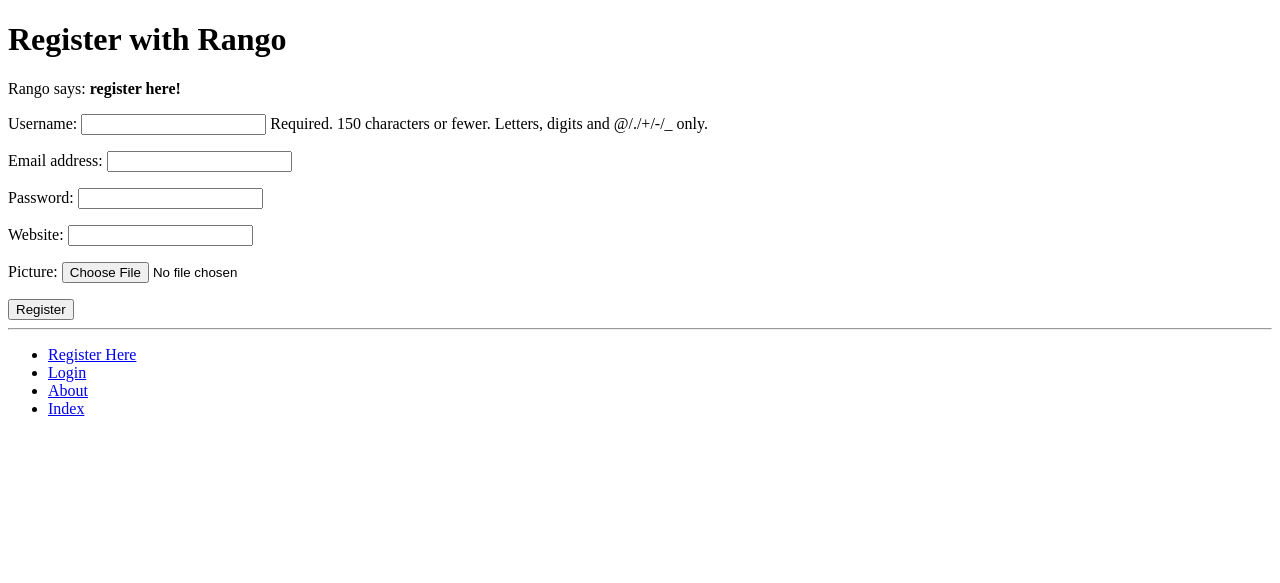
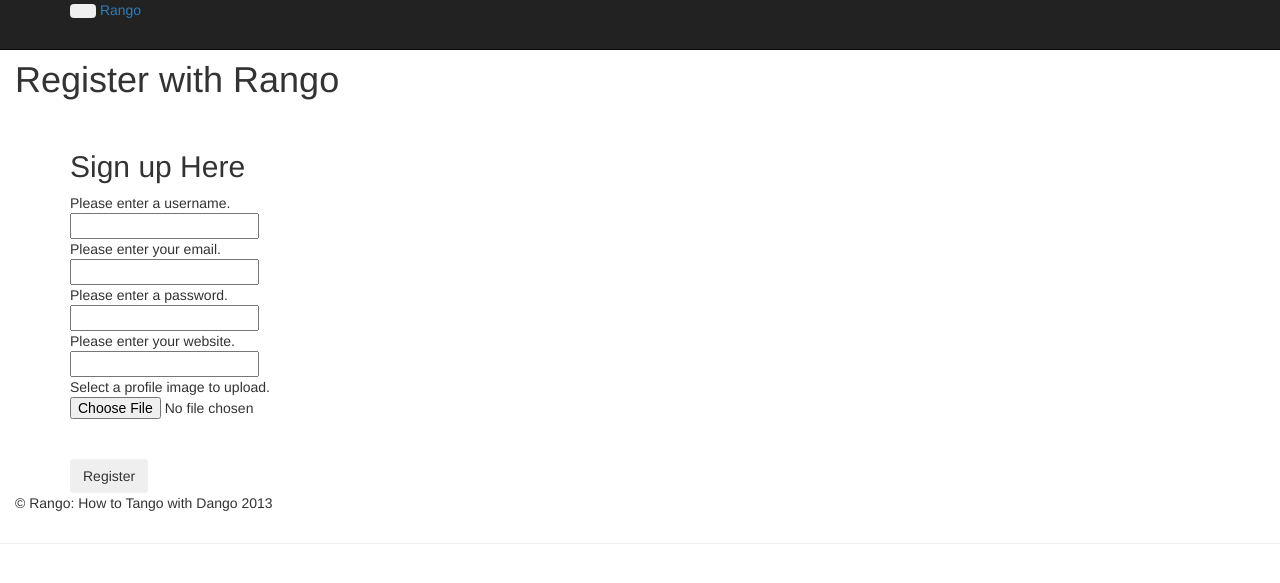
Before and after one commit to raver/rango, a Django app: page /rango/register/ in a window 1280 px wide. Shown: the top 583 px of the page. Run offline with Django 3.2, Linux system fonts and the light colour scheme; parts of the project's set-up code (start-up, migrations or seed data) failed here and were passed over; some libraries are stand-ins or nearby versions.

Commit message:
after chapter 11

```diff
--- a/rango/forms.py
+++ b/rango/forms.py
@@ -40,13 +40,18 @@
         return cleaned_data
 
 class UserForm(forms.ModelForm):
-    password = forms.CharField(widget=forms.PasswordInput())
+    username = forms.CharField(help_text="Please enter a username.")
+    email = forms.CharField(help_text="Please enter your email.")
+    password = forms.CharField(widget=forms.PasswordInput(), help_text="Please enter a password.")
 
     class Meta:
         model = User
-        fields = ('username', 'email', 'password')
+        fields = ['username', 'email', 'password']
 
 class UserProfileForm(forms.ModelForm):
+    website = forms.URLField(help_text="Please enter your website.", required=False)
+    picture = forms.ImageField(help_text="Select a profile image to upload.", required=False)
+
     class Meta:
         model = UserProfile
-        fields = ('website', 'picture')
+        fields = ['website', 'picture']
--- a/rango/views.py
+++ b/rango/views.py
@@ -29,9 +29,17 @@
     page_list = Page.objects.order_by('-views')[:5]
     context_dict = {'categories': category_list,'pages': page_list}
 
-    #### NEW CODE ####
+        # The following two lines are new.
+            # We loop through each category returned, and create a URL
+# attribute.
+# This attribute stores an encoded URL (e.g. spaces replaced
+# with underscores).
+    for category in category_list:
+        category.url = encode_url(category.name)
+
+#### NEW CODE ####
     if request.session.get('last_visit'):
-        # The session has a value for the last visit
+# The session has a value for the last visit
         last_visit_time = request.session.get('last_visit')
         visits = request.session.get('visits', 0)
         print ">>>> " + last_visit_time[:-7]
--- a/templates/rango/base.html
+++ b/templates/rango/base.html
@@ -1,29 +1,75 @@
+{% load static %}
 <!DOCTYPE html>
 
 <html>
     <head>
-        <title>Rango - {% block title %} How to Tango with Django!{% endblock %}</title>
+    <meta name="viewport" content="width=device-width, initial-scale=1.0" />
+    <link rel="stylesheet" href="{% static 'css/bootstrap-fluid-adj.css' %}" />
+    <link rel="stylesheet" href="{% static 'css/bootstrap.min.css' %}" media="screen" />
+    <link rel="stylesheet" href="{% static 'css/bootstrap-responsive.css' %}" />
+    <title>Rango - {% block title %} How to Tango with Django!{% endblock %}</title>
     </head>
 
     <body>
-      <div>
-        {% block body_block  %}
-        {% endblock %}
+      <div class="navbar navbar-inverse navbar-fixed-top">
+        <div class="navbar-inner">
+            <div class="container">
+                <button type="button" class="btn btn-navbar" data-toggle="collapse" data-target=".nav-collapse">
+                    <span class="icon-bar"></span>
+                    <span class="icon-bar"></span>
+                    <span class="icon-bar"></span>
+                </button>
+                <a class="brand" href="/rango/">Rango</a>
+
+                <div class="nav-collapse collapse">
+                    <ul class="nav pull-right">
+                        {% if user.is_authenticated %}
+                          <li class="navbar-text">Welcome, {{ user.username }}!</li>
+                          <li><a href="/rango/logout/">Logout</a></li>
+                        {% else %}
+                          <li><a href="/rango/register/">Register</a></li>
+                          <li><a href="/rango/login/">Login</a></li>
+                        {% endif %}
+                    </ul>
+                    <ul class="nav">
+                        {% if user.is_authenticated %}
+                          <li><a href="/rango/restricted/">Restricted</a></li>
+                          <li><a href="/rango/add_category/">Add Category</a></li>
+                        {% endif %}
+                        <li><a href="/rango/about/">About</a></li>
+                    </ul>
+                </div>
+                <!--/.nav-collapse -->
+            </div>
+        </div>
       </div>
-        <hr />
-        <div>
-          <ul>
-            {% if user.is_authenticated  %}
-              <li><a href="/rango/restricted/">Restricted Page</a></li>
-              <li><a href="/rango/logout/">Logout</a></li>
-              <li><a href="/rango/add_category/">Add a New Category</a></li>
-            {% else %}
-              <li><a href="/rango/register/">Register Here</a></li>
-              <li><a href="/rango/login/">Login</a></li>
-            {% endif %}
-              <li><a href="/rango/about/">About</a></li>
-              <li><a href="/rango/">Index</a></li>
-          </ul>
-        </div>
+      <div class="container-fluid">
+          <div class="row-fluid">
+              <div class="span3">
+                  <div class="well sidebar-nav">
+                      <!--- Empty for the timebeing -->
+                  </div>
+                  <!--/.well -->
+              </div>
+              <!--/span-->
+              <div class="span9">
+                  {% block body_block %}
+                  {% endblock %}
+              </div>
+              <!--/span-->
+          </div>
+
+          <!--/row-->
+          <footer>
+            <div class="1container">
+              <p>&copy; Rango: How to Tango with Dango 2013</p>
+            </div>
+          </footer>
+      </div>
+      <!--/.fluid-container-->
+
+      <hr>
+      <script src= "{% static 'js/bootstrap.js' %}"> </script>
+      <script src= "{% static 'js/jquery-2.1.0.js' %}"> </script>
     </body>
 </html>
--- a/templates/rango/register.html
+++ b/templates/rango/register.html
@@ -1,27 +1,38 @@
 {% extends "rango/base.html" %}
 
 {% block body_block %}
+  <div class="hero-unit">
     <h1>Register with Rango</h1>
+    <br />
+    <div class="container">
 
     {% if registered %}
-    Rango says: <strong>thank you for registering!</strong>
-    <a href="/rango/">Return to the homepage.</a><br />
+    <p>Thank you for registering.</p>
+    <p><a href="/rango/login/">Login</a>When you are ready to rango.</p>
     {% else %}
-    Rango says: <strong>register here!</strong><br />
-
-    <form id="user_form" method="post" action="/rango/register/"
+    <form class="form-signin span8" id="user_form" method="post" action="/rango/register/"
             enctype="multipart/form-data">
 
         {% csrf_token %}
+        <h2 class="form-signin-heading">Sign up Here</h2>
+        {% for field in user_form.visible_fields  %}
+          {{ field.errors }}
+          {{ field.help_text }}<br/>
+          {{ field }}<br/>
+        {% endfor %}
 
-        <!-- Display each form. The as_p method wraps each element in a paragraph
-              (<p>) element. This ensures each element appears on a new line,
-              making everything look neater. -->
-        {{ user_form.as_p }}
-        {{ profile_form.as_p }}
+        {% for field in profile_form.visible_fields  %}
+          {{ field.errors }}
+          {{ field.help_text }}<br/>
+          {{ field }}<br/>
+        {% endfor %}
+
+        <br/>
 
         <!-- Provide a button to click to submit the form. -->
-        <input type="submit" name="submit" value="Register" />
+        <input class="btn btn-primay" type="submit" name="submit" value="Register" />
     </form>
     {% endif %}
+    </div>
+  </div>
 {% endblock %}
```
Also changed, not shown: templates/rango/about.html (+9 -2 lines), templates/rango/add_category.html (+9 -4 lines), templates/rango/index.html (+15 -7 lines), templates/rango/login.html (+19 -6 lines), rango.db, 1 other file.
